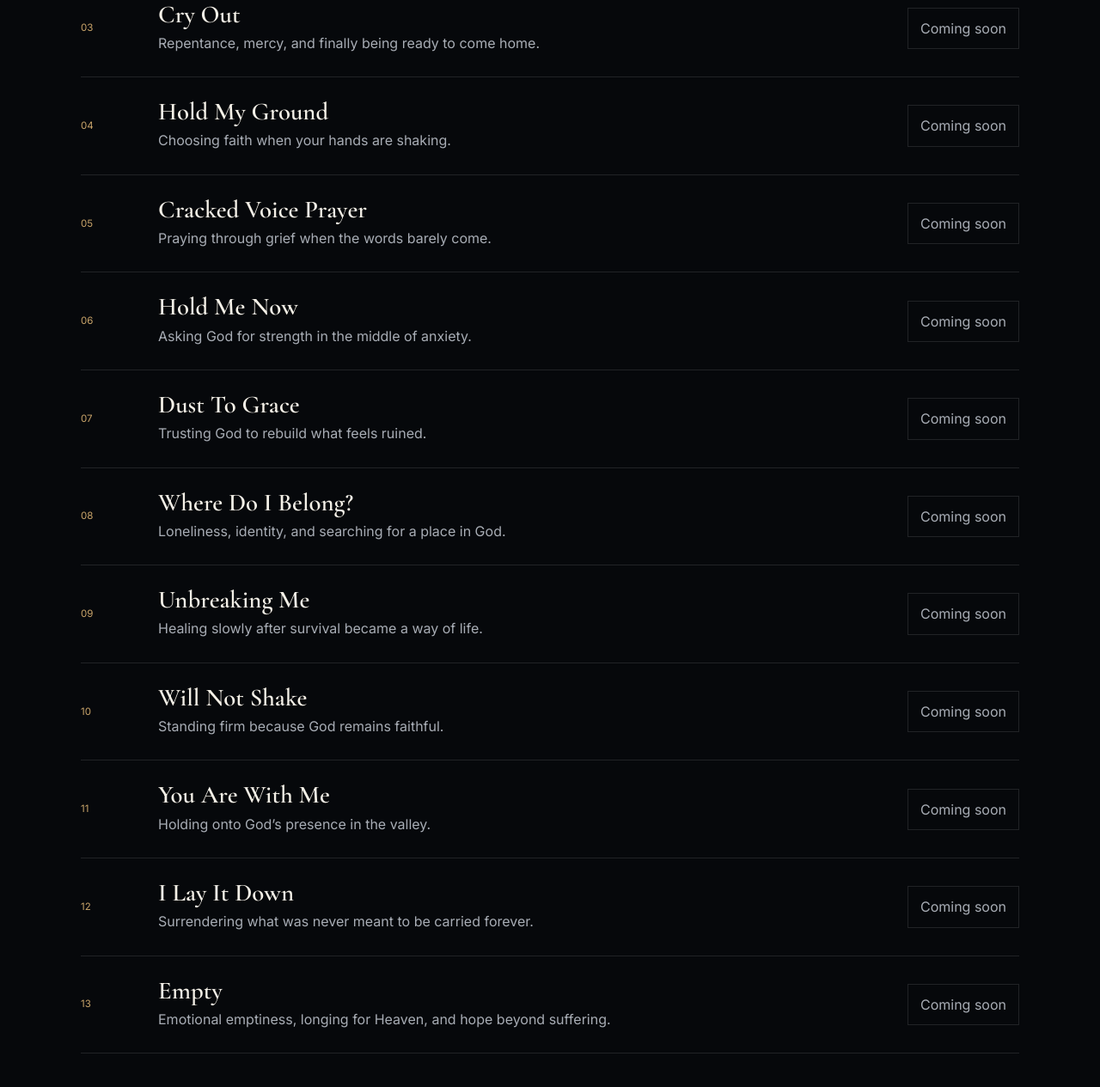
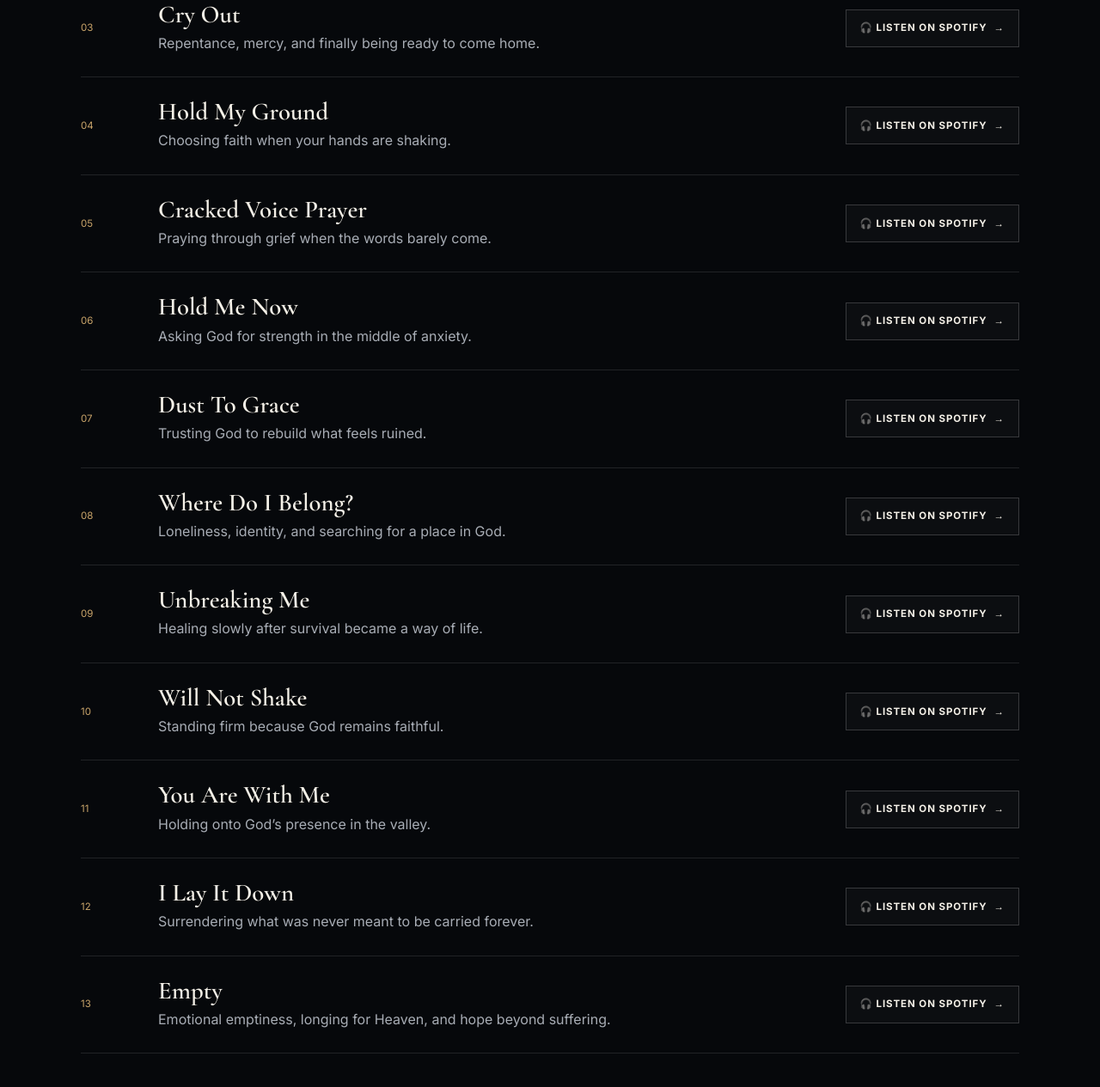
Before and after one commit to MMR-LLC/midnight-mercy-records, a plain HTML site: page dust-to-grace.html in a window 1280 px wide. Shown: the part 2168-3433 px from the top of the page at 86% size. Drawn offline with nearby package versions, Linux system fonts and the light colour scheme.

Commit message:
Release v1.0.1 – Dust To Grace Spotify integration and UI polish

```diff
--- a/dust-to-grace.html
+++ b/dust-to-grace.html
@@ -75,67 +75,67 @@
     <article class="full-track">
       <span>01</span>
       <div><h3>INSOMNIAC</h3><p>Fear, sleeplessness, and searching for God’s voice in the noise.</p></div>
-      <button type="button" aria-label="Song page coming soon for INSOMNIAC">Coming soon</button>
+      <a class="spotify-track-link" href="https://open.spotify.com/track/3xBLvt1dFaqkksbf93fWOR?si=ddd90371e7114447" target="_blank" rel="noopener" aria-label="Listen to INSOMNIAC on Spotify">🎧 Listen on Spotify <span aria-hidden="true">→</span></a>
     </article>
 <article class="full-track">
       <span>02</span>
       <div><h3>Your Light</h3><p>A desperate prayer for light to break through the darkness.</p></div>
-      <button type="button" aria-label="Song page coming soon for Your Light">Coming soon</button>
+      <a class="spotify-track-link" href="https://open.spotify.com/track/57lWNZj6EUp34ukke3YB9r?si=eebedeaf6e3945ee" target="_blank" rel="noopener" aria-label="Listen to Your Light on Spotify">🎧 Listen on Spotify <span aria-hidden="true">→</span></a>
     </article>
 <article class="full-track">
       <span>03</span>
       <div><h3>Cry Out</h3><p>Repentance, mercy, and finally being ready to come home.</p></div>
-      <button type="button" aria-label="Song page coming soon for Cry Out">Coming soon</button>
+      <a class="spotify-track-link" href="https://open.spotify.com/track/7tg0i0rehe8KZcSj251PY2?si=de176d214da14661" target="_blank" rel="noopener" aria-label="Listen to Cry Out on Spotify">🎧 Listen on Spotify <span aria-hidden="true">→</span></a>
     </article>
 <article class="full-track">
       <span>04</span>
       <div><h3>Hold My Ground</h3><p>Choosing faith when your hands are shaking.</p></div>
-      <button type="button" aria-label="Song page coming soon for Hold My Ground">Coming soon</button>
+      <a class="spotify-track-link" href="https://open.spotify.com/track/50ObPvYPZ6Fg6Pm6VRNXN7?si=38951695e6874ba6" target="_blank" rel="noopener" aria-label="Listen to Hold My Ground on Spotify">🎧 Listen on Spotify <span aria-hidden="true">→</span></a>
     </article>
 <article class="full-track">
       <span>05</span>
       <div><h3>Cracked Voice Prayer</h3><p>Praying through grief when the words barely come.</p></div>
-      <button type="button" aria-label="Song page coming soon for Cracked Voice Prayer">Coming soon</button>
+      <a class="spotify-track-link" href="https://open.spotify.com/track/29cYapsaEnTTnj0U3HlZHF?si=c8ddbb93b16748c1" target="_blank" rel="noopener" aria-label="Listen to Cracked Voice Prayer on Spotify">🎧 Listen on Spotify <span aria-hidden="true">→</span></a>
     </article>
 <article class="full-track">
       <span>06</span>
       <div><h3>Hold Me Now</h3><p>Asking God for strength in the middle of anxiety.</p></div>
-      <button type="button" aria-label="Song page coming soon for Hold Me Now">Coming soon</button>
+      <a class="spotify-track-link" href="https://open.spotify.com/track/0qffFZ8OFS2gqQG1cpYbf2?si=b42d73554db74925" target="_blank" rel="noopener" aria-label="Listen to Hold Me Now on Spotify">🎧 Listen on Spotify <span aria-hidden="true">→</span></a>
     </article>
 <article class="full-track">
       <span>07</span>
       <div><h3>Dust To Grace</h3><p>Trusting God to rebuild what feels ruined.</p></div>
-      <button type="button" aria-label="Song page coming soon for Dust To Grace">Coming soon</button>
+      <a class="spotify-track-link" href="https://open.spotify.com/track/1QQ1aRdz4x7ZOao9i3WDsa?si=e25e298d45f247e7" target="_blank" rel="noopener" aria-label="Listen to Dust To Grace on Spotify">🎧 Listen on Spotify <span aria-hidden="true">→</span></a>
     </article>
 <article class="full-track">
       <span>08</span>
       <div><h3>Where Do I Belong?</h3><p>Loneliness, identity, and searching for a place in God.</p></div>
-      <button type="button" aria-label="Song page coming soon for Where Do I Belong?">Coming soon</button>
+      <a class="spotify-track-link" href="https://open.spotify.com/track/1Yv9aS4gpGYQCB5tK7JJkT?si=64edf682a5b04800" target="_blank" rel="noopener" aria-label="Listen to Where Do I Belong? on Spotify">🎧 Listen on Spotify <span aria-hidden="true">→</span></a>
     </article>
 <article class="full-track">
       <span>09</span>
       <div><h3>Unbreaking Me</h3><p>Healing slowly after survival became a way of life.</p></div>
-      <button type="button" aria-label="Song page coming soon for Unbreaking Me">Coming soon</button>
+      <a class="spotify-track-link" href="https://open.spotify.com/track/1WQC992hsaRWWkZ49wjemf?si=1accd8278f1b4caa" target="_blank" rel="noopener" aria-label="Listen to Unbreaking Me on Spotify">🎧 Listen on Spotify <span aria-hidden="true">→</span></a>
     </article>
 <article class="full-track">
       <span>10</span>
       <div><h3>Will Not Shake</h3><p>Standing firm because God remains faithful.</p></div>
-      <button type="button" aria-label="Song page coming soon for Will Not Shake">Coming soon</button>
+      <a class="spotify-track-link" href="https://open.spotify.com/track/1QOpRea5GoMC2zkraiNxgc?si=e476ad0e04054b58" target="_blank" rel="noopener" aria-label="Listen to Will Not Shake on Spotify">🎧 Listen on Spotify <span aria-hidden="true">→</span></a>
     </article>
 <article class="full-track">
       <span>11</span>
       <div><h3>You Are With Me</h3><p>Holding onto God’s presence in the valley.</p></div>
-      <button type="button" aria-label="Song page coming soon for You Are With Me">Coming soon</button>
+      <a class="spotify-track-link" href="https://open.spotify.com/track/19n8TiEbKULTjYXuTqq1F7?si=2214133b80c3495e" target="_blank" rel="noopener" aria-label="Listen to You Are With Me on Spotify">🎧 Listen on Spotify <span aria-hidden="true">→</span></a>
     </article>
 <article class="full-track">
       <span>12</span>
       <div><h3>I Lay It Down</h3><p>Surrendering what was never meant to be carried forever.</p></div>
-      <button type="button" aria-label="Song page coming soon for I Lay It Down">Coming soon</button>
+      <a class="spotify-track-link" href="https://open.spotify.com/track/3YC7bpff95kiuc2pyZsPN7?si=9763a9d00ca74278" target="_blank" rel="noopener" aria-label="Listen to I Lay It Down on Spotify">🎧 Listen on Spotify <span aria-hidden="true">→</span></a>
     </article>
 <article class="full-track">
       <span>13</span>
       <div><h3>Empty</h3><p>Emotional emptiness, longing for Heaven, and hope beyond suffering.</p></div>
-      <button type="button" aria-label="Song page coming soon for Empty">Coming soon</button>
+      <a class="spotify-track-link" href="https://open.spotify.com/track/4zYZlevtFpCKsbruF1tsMb?si=91bf5d070462416f" target="_blank" rel="noopener" aria-label="Listen to Empty on Spotify">🎧 Listen on Spotify <span aria-hidden="true">→</span></a>
     </article>
   </div>
 </section>
--- a/styles/main.css
+++ b/styles/main.css
@@ -580,7 +580,36 @@ h3 { margin: 0; font-size: 1.55rem; }
 .full-track > span { color: var(--gold); font-size: .72rem; }
 .full-track h3 { margin: 0; font-size: 1.8rem; }
 .full-track p { margin: 6px 0 0; color: var(--muted); }
-.full-track button { border: 1px solid var(--line); background: transparent; color: var(--muted); padding: 10px 14px; }
+.spotify-track-link {
+  min-height: 44px;
+  display: inline-flex;
+  align-items: center;
+  justify-content: center;
+  gap: 8px;
+  padding: 11px 16px;
+  border: 1px solid rgba(255,255,255,.18);
+  background: rgba(255,255,255,.025);
+  color: var(--text);
+  font-size: .72rem;
+  font-weight: 700;
+  letter-spacing: .08em;
+  text-transform: uppercase;
+  white-space: nowrap;
+  transition: transform .25s ease, border-color .25s ease, background .25s ease, box-shadow .25s ease, color .25s ease;
+}
+.spotify-track-link span { transition: transform .25s ease; }
+.spotify-track-link:hover {
+  transform: translateY(-2px);
+  border-color: #1ed760;
+  background: rgba(30,215,96,.08);
+  color: #f7fff9;
+  box-shadow: 0 12px 28px rgba(30,215,96,.12);
+}
+.spotify-track-link:hover span { transform: translateX(3px); }
+.spotify-track-link:focus-visible {
+  outline: 1px solid #1ed760;
+  outline-offset: 4px;
+}
 .streaming-button-grid { display: flex; flex-wrap: wrap; gap: 10px; }
 .streaming-button-grid a { padding: 14px 18px; border: 1px solid var(--line); color: var(--text); }
 .streaming-button-grid a:hover { border-color: var(--gold); color: var(--gold-light); }
@@ -629,7 +658,7 @@ h3 { margin: 0; font-size: 1.55rem; }
   .page-hero-image { min-height: 46vh; }
   .story-chapter { grid-template-columns: 1fr; gap: 10px; }
   .full-track { grid-template-columns: 42px 1fr; }
-  .full-track button { grid-column: 2; justify-self: start; }
+  .spotify-track-link { grid-column: 2; justify-self: start; }
   .values-grid { grid-template-columns: 1fr; }
   .catalog-thumbs { grid-template-columns: repeat(4, 1fr); }
 }
@@ -863,3 +892,13 @@ a:focus-visible {
     font-size: .61rem;
   }
 }
+
+
+/* Dust To Grace v1.0 Spotify track buttons */
+@media (max-width: 520px) {
+  .spotify-track-link {
+    width: 100%;
+    min-height: 48px;
+    padding-inline: 14px;
+  }
+}
```
Also changed, not shown: 1 other file.
